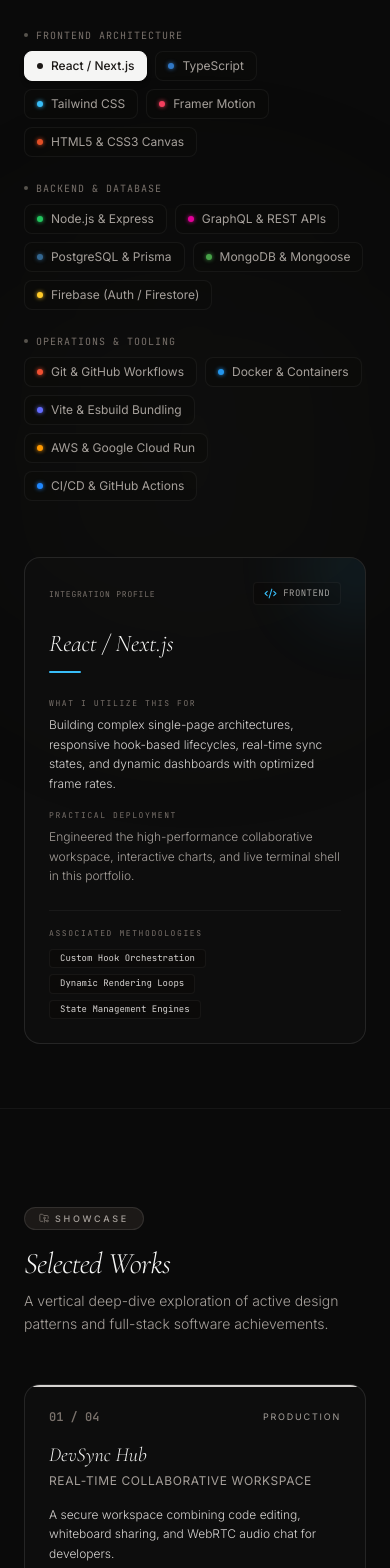
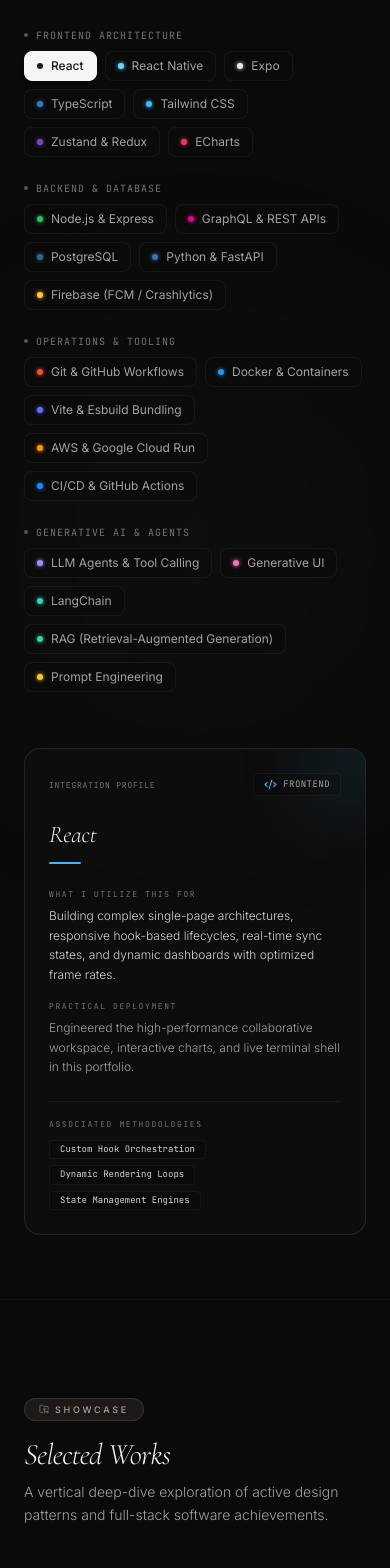
Before and after one commit to VJ-Rahavan/portfolio, a React (Vite) app: page / in a window 390 px wide. Shown: the part 2760-4328 px from the top of the page. Built offline with nearby package versions, Linux system fonts and the light colour scheme.

Commit message:
feat: portfolio content update

```diff
--- a/src/components/ProjectsSection.tsx
+++ b/src/components/ProjectsSection.tsx
@@ -12,8 +12,12 @@
   });
 
   // Calculate horizontal translation for the project track
-  // 4 items, we translate from 0% to -75% (so 3 cards slide away, leaving the last one)
-  const xTranslation = useTransform(scrollYProgress, [0.1, 0.9], ["0%", "-75%"]);
+  // Slide all but the last card away, leaving the last one in view
+  const trackEnd = `-${((PROJECTS.length - 1) / PROJECTS.length) * 100}%`;
+  const xTranslation = useTransform(scrollYProgress, [0.1, 0.9], ["0%", trackEnd]);
+
+  // Live percentage label for the progress indicator
+  const progressPercent = useTransform(scrollYProgress, v => `${Math.min(100, Math.round(v * 100))}%`);
 
   // Apply spring physics for buttery-smooth scrolling inertia
   const xSpring = useSpring(xTranslation, {
@@ -26,7 +30,7 @@
     <div
       ref={containerRef}
       id="projects-section"
-      className="relative w-full h-auto md:h-[400vh] bg-[#0a0a0a]"
+      className="relative w-full h-auto md:h-[200vh] bg-[#0a0a0a]"
     >
       {/* Desktop Sticky Container */}
       <div className="hidden md:block sticky top-0 h-screen w-full overflow-hidden border-t border-white/5">
@@ -153,7 +157,7 @@
                             <span>Repository</span>
                           </a>
                           <a
-                            href={project.githubUrl}
+                            href={project.demoUrl ?? project.githubUrl}
                             target="_blank"
                             rel="noopener noreferrer"
                             className="p-2 px-3 rounded bg-stone-100 hover:bg-stone-200 text-stone-900 transition-all duration-300 flex items-center justify-center cursor-pointer"
@@ -180,7 +184,7 @@
               />
             </div>
             <span className="font-mono text-[10px] text-stone-500 ml-4">
-              Story progress: {Math.min(100, Math.round(scrollYProgress.get() * 100))}%
+              Story progress: <motion.span>{progressPercent}</motion.span>
             </span>
           </div>
 
@@ -263,7 +267,7 @@
                     <span>Repo</span>
                   </a>
                   <a
-                    href={project.githubUrl}
+                    href={project.demoUrl ?? project.githubUrl}
                     target="_blank"
                     rel="noopener noreferrer"
                     className="flex-grow flex items-center justify-center space-x-1.5 py-2 px-3 rounded bg-stone-100 hover:bg-stone-200 text-stone-900 font-mono text-[10px] uppercase tracking-widest font-semibold"
--- a/src/components/SkillsSection.tsx
+++ b/src/components/SkillsSection.tsx
@@ -1,6 +1,6 @@
 import React, { useState } from 'react';
 import { motion, AnimatePresence } from 'motion/react';
-import { Award, Code2, Database, Cpu, Layers, Zap, CheckCircle2, Sparkles } from 'lucide-react';
+import { Award, Code2, Database, Cpu, Layers, Zap, CheckCircle2, Sparkles, BrainCircuit } from 'lucide-react';
 import { SKILLS } from '../data';
 import { Skill } from '../types';
 
@@ -15,6 +15,8 @@
         return <Database size={13} />;
       case 'tools':
         return <Cpu size={13} />;
+      case 'ai':
+        return <BrainCircuit size={13} />;
       default:
         return <Layers size={13} />;
     }
@@ -22,10 +24,20 @@
 
   const getSelfAssessment = (skillName: string) => {
     const assessments: Record<string, { desc: string; usage: string; methodologies: string[] }> = {
-      "React / Next.js": {
+      "React": {
         desc: "Building complex single-page architectures, responsive hook-based lifecycles, real-time sync states, and dynamic dashboards with optimized frame rates.",
         usage: "Engineered the high-performance collaborative workspace, interactive charts, and live terminal shell in this portfolio.",
         methodologies: ["Custom Hook Orchestration", "Dynamic Rendering Loops", "State Management Engines"]
+      },
+      "React Native": {
+        desc: "Building cross-platform iOS and Android apps with shared TypeScript code, smooth native-feeling interactions, and custom native modules when JavaScript alone isn't enough.",
+        usage: "Shipped production React Native apps at PurpleSlate and Purplescape, and published react-native-pdf-text-extractor, a native module built on PDFKit and PdfBox.",
+        methodologies: ["Cross-Platform Architecture", "Native Module Bridging", "Mobile Performance Tuning"]
+      },
+      "Expo": {
+        desc: "Speeding up React Native development with Expo's tooling: managed workflows, config plugins for native setup, EAS cloud builds, and over-the-air updates.",
+        usage: "Used to build, ship, and update React Native apps without waiting on full app store releases for every fix.",
+        methodologies: ["EAS Builds & Submit", "Over-the-Air Updates", "Config Plugins"]
       },
       "TypeScript": {
         desc: "Writing strict static type compiling routines, robust generic utility schemas, contract-first API payloads, and clean interface systems.",
@@ -37,15 +49,15 @@
         usage: "Applied to form the modern, eye-safe slate and stone color palettes and typography scales throughout this app.",
         methodologies: ["Fluid Design Tokens", "Dynamic Breakpoints", "Zero Runtime CSS Overhead"]
       },
-      "Framer Motion": {
-        desc: "Orchestrating smooth entrance transitions, staggered grid load cycles, spring-physics-based scrolling tracks, and exit animations.",
-        usage: "Created the immersive scroll-reveal transitions, bento animations, and interactive tab switches in the project log.",
-        methodologies: ["Spring-Curve Physics", "Exit Animators", "Staggered Mount Layouts"]
+      "Zustand & Redux": {
+        desc: "Managing app state with the right tool for the job: small hook-based Zustand stores for lightweight global state, and Redux Toolkit slices with middleware for large, shared state.",
+        usage: "Used across React and React Native apps to keep state predictable, avoid needless re-renders, and keep complex flows easy to debug.",
+        methodologies: ["Zustand Hook Stores", "Redux Toolkit Slices", "Selector Subscriptions"]
       },
-      "HTML5 & CSS3 Canvas": {
-        desc: "Implementing double-buffered matrix rendering cycles, custom physics particles, and real-time canvas drawing APIs.",
-        usage: "Engineered the interactive high-performance background particle mesh on the main hero landing.",
-        methodologies: ["Matrix Painting Loops", "Double-Buffered Frames", "Vector Physics Particle Paths"]
+      "ECharts": {
+        desc: "Building interactive data visualizations with Apache ECharts: line, bar, pie, and custom charts with tooltips, zooming, and responsive, theme-aware styling.",
+        usage: "Used to turn dense datasets into clear, interactive dashboards and analytics views.",
+        methodologies: ["Interactive Dashboards", "Custom Chart Options", "Large Dataset Rendering"]
       },
       "Node.js & Express": {
         desc: "Deploying high-throughput REST APIs, custom middleware route controllers, event-driven processes, and server proxies.",
@@ -57,20 +69,20 @@
         usage: "Powering asynchronous external calls and third-party data synchronization pipelines.",
         methodologies: ["Unified Gateways", "Rate-Limiting Protocols", "Payload Minimization"]
       },
-      "PostgreSQL & Prisma": {
-        desc: "Defining complex relational schemas, transaction isolations, indexing speeds, and automated Prisma migrations.",
+      "PostgreSQL": {
+        desc: "Defining complex relational schemas, transaction isolations, indexing speeds, and schema migrations.",
         usage: "Engineered robust structured analytical storages and durable database systems.",
-        methodologies: ["Relational Schemes", "Database Index Tuning", "Prisma ORM Migrations"]
+        methodologies: ["Relational Schemes", "Database Index Tuning", "Schema Migrations"]
       },
-      "MongoDB & Mongoose": {
-        desc: "Creating flexible NoSQL collections, advanced aggregation pipeline parameters, and nesting document trees.",
-        usage: "Powering analytical statistics tracking, user state storage, and dynamic metadata layers.",
-        methodologies: ["Flexible Schema Designs", "Aggregation Pipelines", "Dynamic Index Tuning"]
+      "Python & FastAPI": {
+        desc: "Building async Python APIs with FastAPI, Pydantic models for typed request and response contracts, and SQLAlchemy for async database access.",
+        usage: "Wrote the FitTrack backend: the agent loop, tool registry, streaming chat endpoint, and seeded training database.",
+        methodologies: ["Async FastAPI Services", "Pydantic Data Models", "Async SQLAlchemy"]
       },
-      "Firebase (Auth / Firestore)": {
-        desc: "Configuring federated sign-in methods, secure access rules, real-time document listener hooks, and offline state caching.",
-        usage: "Implemented user-authored history systems, live cloud updates, and social authorization keys.",
-        methodologies: ["Real-Time Document Sync", "Granular Access Control Rules", "Federated OAuth Integration"]
+      "Firebase (FCM / Crashlytics)": {
+        desc: "Delivering push notifications through Firebase Cloud Messaging (FCM), including topic and targeted messaging, and tracking app stability with Crashlytics crash reporting.",
+        usage: "Implemented FCM push notifications and Crashlytics crash monitoring for production apps.",
+        methodologies: ["FCM Push Notifications", "Topic & Targeted Messaging", "Crashlytics Crash Monitoring"]
       },
       "Git & GitHub Workflows": {
         desc: "Conducting atomic feature branching, pull-request auditing, SemVer version tagging, and conflict resolutions.",
@@ -96,6 +108,31 @@
         desc: "Constructing automated pipeline templates, static style validators, compile testing, and deployment webhooks.",
         usage: "Maintains high quality gates on every pushed master-branch merge request.",
         methodologies: ["Automated Linters & Tests", "Staging Quality Gates", "Auto-Deploy Triggers"]
+      },
+      "LLM Agents & Tool Calling": {
+        desc: "Building agent loops where the model calls typed data tools, reads the results, and decides its next step, with retries and graceful error handling.",
+        usage: "Powers the FitTrack coach, which reads and writes workouts, metrics, and plans through 11 agent tools before composing its answer.",
+        methodologies: ["Agent Loops", "Typed Tool Schemas", "Error Recovery & Retries"]
+      },
+      "Generative UI": {
+        desc: "Letting the model answer with interactive components (metrics, charts, tables, forms) instead of plain text, rendered from a fixed, safe component catalog.",
+        usage: "Built FitTrack, where every answer is a live dashboard and button clicks or form submits flow back to the agent as events.",
+        methodologies: ["Component Catalogs", "Model-Driven Layouts", "UI Event Round-Trips"]
+      },
+      "LangChain": {
+        desc: "Wiring chat models, structured tools, and streaming into provider-agnostic pipelines that can switch LLM backends without touching the agent logic.",
+        usage: "Runs the FitTrack agent on Groq through ChatGroq and StructuredTool, with any ready-made LangChain tool plugging straight in.",
+        methodologies: ["Provider-Agnostic Models", "StructuredTool Registries", "Runnable Config Context"]
+      },
+      "RAG (Retrieval-Augmented Generation)": {
+        desc: "Grounding model answers in your own data by chunking and embedding documents, retrieving the most relevant passages, and feeding them into the prompt as context.",
+        usage: "Used to build assistants that answer from private documents and knowledge bases with fewer hallucinations than the model alone.",
+        methodologies: ["Chunking & Embeddings", "Vector Search", "Context-Grounded Prompts"]
+      },
+      "Prompt Engineering": {
+        desc: "Designing system prompts, personas, and output formats that keep models reliable, and compacting conversation history to save tokens.",
+        usage: "Shapes the FitTrack coach persona and the streaming UI format the model follows, generated directly from the component catalog.",
+        methodologies: ["System Prompt Design", "Output Format Contracts", "History Compaction"]
       }
     };
     return assessments[skillName] || {
@@ -108,7 +145,8 @@
   const categories = [
     { id: 'frontend', name: 'Frontend Architecture' },
     { id: 'backend', name: 'Backend & Database' },
-    { id: 'tools', name: 'Operations & Tooling' }
+    { id: 'tools', name: 'Operations & Tooling' },
+    { id: 'ai', name: 'Generative AI & Agents' }
   ];
 
   return (
--- a/src/data.ts
+++ b/src/data.ts
@@ -13,64 +13,35 @@
 
 export const PROJECTS: Project[] = [
   {
-    id: "devsync",
-    title: "DevSync Hub",
-    subtitle: "Real-time Collaborative Workspace",
-    description: "A secure workspace combining code editing, whiteboard sharing, and WebRTC audio chat for developers.",
-    longDescription: "DevSync is a full-featured collaborative workspace designed for remote developer pairs. By integrating custom CRDT algorithms with standard WebSockets, it provides conflict-free rich text editing, shared sketch canvases, and instant latency-minimized audio calling directly in the browser.",
-    technologies: ["React", "TypeScript", "Node.js", "WebRTC", "Socket.io", "Tailwind CSS"],
-    githubUrl: "https://github.com/vj-rahavan/portfolio",
+    id: "pdf-text-extractor",
+    title: "PDF Text Extractor",
+    subtitle: "React Native Library · npm",
+    description: "A fully offline, on-device PDF text extraction library for React Native, built on iOS PDFKit and Android PdfBox.",
+    longDescription: "react-native-pdf-text-extractor pulls embedded text out of PDFs entirely on-device: no network calls, no cloud OCR. It uses each platform's native PDF stack (PDFKit on iOS, PdfBox-Android on Android) and exposes a small promise-based API for page counts, whole-document text, and per-page text, with optional normalization that cleans up hyphenated line-wraps and invisible characters.",
+    technologies: ["React Native", "TypeScript", "Swift", "Kotlin", "PDFKit", "PdfBox-Android"],
+    githubUrl: "https://github.com/VJ-Rahavan/react-native-pdf-text-extractor",
+    demoUrl: "https://www.npmjs.com/package/react-native-pdf-text-extractor",
     stats: [
-      { label: "Sync Latency", value: "<12ms" },
-      { label: "Active Nodes", value: "10k+" },
-      { label: "Stars", value: "412" }
+      { label: "Network Calls", value: "Zero" },
+      { label: "Platforms", value: "iOS & Android" },
+      { label: "License", value: "MIT" }
     ],
-    accentColor: "from-cyan-400 to-blue-600"
+    accentColor: "from-rose-400 to-red-600"
   },
   {
-    id: "aurasynth",
-    title: "Aura Synth",
-    subtitle: "Creative Web Audio Engine",
-    description: "An interactive, visual synthesizer utilizing Web Audio and Canvas APIs to create organic audio soundscapes.",
-    longDescription: "Aura Synth explores the boundaries of human-computer music creation. It enables users to place interactive frequency emitters on a canvas, generating sound nodes that interact visually. Features custom waveform shaping, low-frequency oscillators, and high-performance visual rendering.",
-    technologies: ["React", "TypeScript", "Web Audio API", "Canvas 2D", "Framer Motion"],
-    githubUrl: "https://github.com/vj-rahavan/portfolio",
+    id: "generative-ui",
+    title: "FitTrack Generative UI",
+    subtitle: "AI Coach that Answers with UI",
+    description: "An AI fitness coach that responds with interactive dashboards, charts, and forms instead of text, streamed live from the model.",
+    longDescription: "FitTrack composes its answers as UI. The LLM fetches real training data through tools, then writes components from a fixed, Pydantic-validated catalog that stream to the browser over SSE as each one is generated. Button clicks and form submits go back to the agent, which acts on them and renders the result. The model never writes HTML or JavaScript, so every component is validated before it reaches the page.",
+    technologies: ["React", "TypeScript", "FastAPI", "LangChain", "Groq", "Pydantic", "Recharts"],
+    githubUrl: "https://github.com/VJ-Rahavan/Generative-UI",
     stats: [
-      { label: "FPS Render", value: "60fps" },
-      { label: "Audio Channels", value: "16 Node" },
-      { label: "Synthesizers", value: "Analog & FM" }
-    ],
-    accentColor: "from-violet-500 to-fuchsia-600"
-  },
-  {
-    id: "gridcraft",
-    title: "Gridcraft Canvas",
-    subtitle: "Bento-style Workspace Builder",
-    description: "A drag-and-drop workspace builder featuring custom widget integrations and fully responsive, saveable dashboard layouts.",
-    longDescription: "Gridcraft redefines dashboard organization. Users can custom-build their work view by creating, resizing, and snapping widgets—from task lists to live stock and weather grids. Includes auto-saving capabilities, custom JSON export options, and a suite of built-in tool integrations.",
-    technologies: ["React", "TypeScript", "Tailwind CSS", "LocalForage", "HTML5 Drag-Drop"],
-    githubUrl: "https://github.com/vj-rahavan/portfolio",
-    stats: [
-      { label: "Arrangement Accuracy", value: "Sub-pixel" },
-      { label: "Local Storage Space", value: "Durable" },
-      { label: "Widgets Available", value: "14+" }
+      { label: "Output", value: "Live UI, not text" },
+      { label: "Rendering", value: "Streams per component" },
+      { label: "Safety", value: "Schema-validated" }
     ],
     accentColor: "from-emerald-400 to-teal-600"
-  },
-  {
-    id: "helix",
-    title: "Helix LLM Agent",
-    subtitle: "Autonomous Code Auditor",
-    description: "An intelligent automated assistant that reviews commits and scans repositories for vulnerabilities in real time.",
-    longDescription: "Helix integrates seamlessly as a GitHub Action or local CLI to inspect pull requests before production deployment. Powered by deep LLM parsing, it reports code duplication, suggests algorithmic optimizations, and automatically highlights security risks like exposed API keys.",
-    technologies: ["Node.js", "TypeScript", "Gemini API", "Esbuild", "GitHub Actions"],
-    githubUrl: "https://github.com/vj-rahavan/portfolio",
-    stats: [
-      { label: "Audit Accuracy", value: "98.2%" },
-      { label: "Scan Speed", value: "0.8s/file" },
-      { label: "Languages Supported", value: "12+" }
-    ],
-    accentColor: "from-amber-400 to-orange-600"
   }
 ];
 
@@ -113,23 +84,32 @@
 
 export const SKILLS: Skill[] = [
   // Frontend
-  { name: "React / Next.js", level: 95, category: "frontend", color: "#38BDF8" },
+  { name: "React", level: 95, category: "frontend", color: "#38BDF8" },
+  { name: "React Native", level: 92, category: "frontend", color: "#61DAFB" },
+  { name: "Expo", level: 88, category: "frontend", color: "#E5E7EB" },
   { name: "TypeScript", level: 90, category: "frontend", color: "#3178C6" },
   { name: "Tailwind CSS", level: 98, category: "frontend", color: "#38BDF8" },
-  { name: "Framer Motion", level: 88, category: "frontend", color: "#F43F5E" },
-  { name: "HTML5 & CSS3 Canvas", level: 92, category: "frontend", color: "#E34F26" },
+  { name: "Zustand & Redux", level: 88, category: "frontend", color: "#764ABC" },
+  { name: "ECharts", level: 85, category: "frontend", color: "#E43961" },
 
   // Backend
   { name: "Node.js & Express", level: 88, category: "backend", color: "#22C55E" },
   { name: "GraphQL & REST APIs", level: 85, category: "backend", color: "#E10098" },
-  { name: "PostgreSQL & Prisma", level: 82, category: "backend", color: "#336791" },
-  { name: "MongoDB & Mongoose", level: 80, category: "backend", color: "#47A248" },
-  { name: "Firebase (Auth / Firestore)", level: 85, category: "backend", color: "#FFCA28" },
+  { name: "PostgreSQL", level: 82, category: "backend", color: "#336791" },
+  { name: "Python & FastAPI", level: 82, category: "backend", color: "#3776AB" },
+  { name: "Firebase (FCM / Crashlytics)", level: 85, category: "backend", color: "#FFCA28" },
 
   // Tools
   { name: "Git & GitHub Workflows", level: 92, category: "tools", color: "#F05032" },
   { name: "Docker & Containers", level: 78, category: "tools", color: "#2496ED" },
   { name: "Vite & Esbuild Bundling", level: 88, category: "tools", color: "#646CFF" },
   { name: "AWS & Google Cloud Run", level: 80, category: "tools", color: "#FF9900" },
-  { name: "CI/CD & GitHub Actions", level: 82, category: "tools", color: "#2088FF" }
+  { name: "CI/CD & GitHub Actions", level: 82, category: "tools", color: "#2088FF" },
+
+  // Generative AI
+  { name: "LLM Agents & Tool Calling", level: 85, category: "ai", color: "#A78BFA" },
+  { name: "Generative UI", level: 88, category: "ai", color: "#F472B6" },
+  { name: "LangChain", level: 82, category: "ai", color: "#2DD4BF" },
+  { name: "RAG (Retrieval-Augmented Generation)", level: 84, category: "ai", color: "#34D399" },
+  { name: "Prompt Engineering", level: 86, category: "ai", color: "#FACC15" }
 ];
--- a/src/types.ts
+++ b/src/types.ts
@@ -24,7 +24,7 @@
 export interface Skill {
   name: string;
   level: number; // 0-100
-  category: 'frontend' | 'backend' | 'tools';
+  category: 'frontend' | 'backend' | 'tools' | 'ai';
   color: string;
 }
 
```
